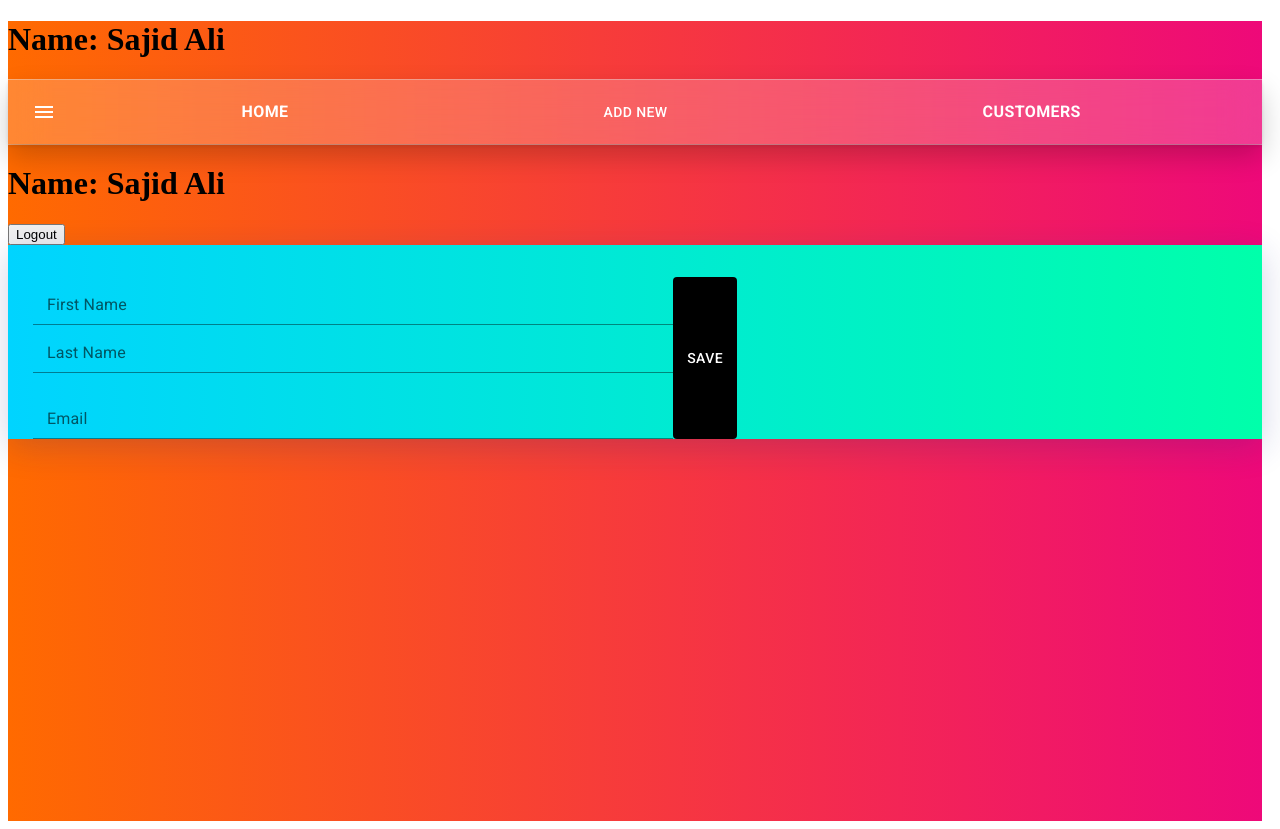
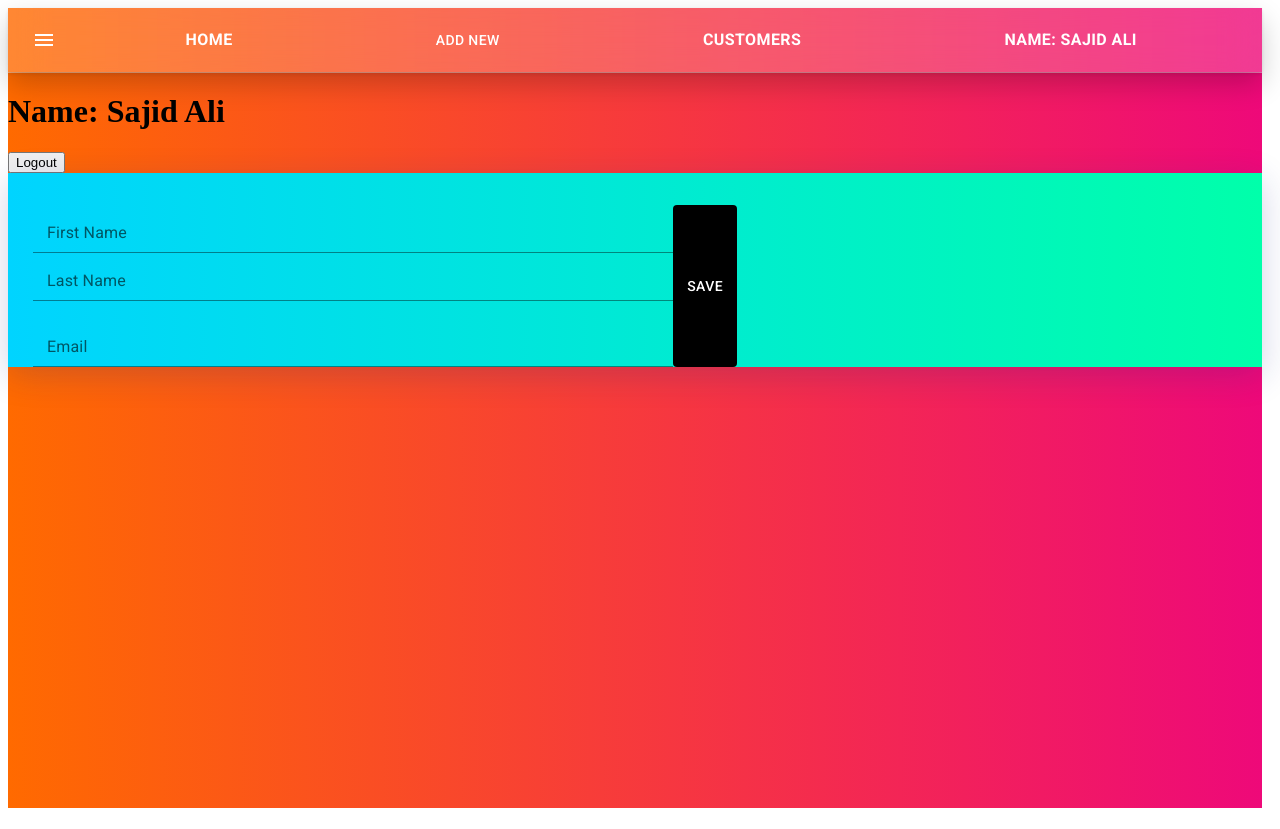
Before and after one commit to sajidali2444/react-node-training, a React (Create React App) app in the folder client/: page /customers/1 in a window 1280 px wide. Built offline with nearby package versions, Linux system fonts and the light colour scheme; no server answers.

Commit message:
useHistory

```diff
--- a/client/src/components/Maincontent.jsx
+++ b/client/src/components/Maincontent.jsx
@@ -1,9 +1,10 @@
-import React from 'react';
-import { Route, Switch } from 'react-router-dom';
-import { UserContext } from '../UserContext';
-import Customers from './Customers';
-import EditCustomer from './EditCustomer';
+import React from "react";
+import { Route, Switch, useHistory } from "react-router-dom";
+import { UserContext } from "../UserContext";
+import Customers from "./Customers";
+import EditCustomer from "./EditCustomer";
 const Maincontent = () => {
+  const history = useHistory();
   const {
     userDetail: { name },
     setUserDetail,
@@ -12,7 +13,14 @@ const Maincontent = () => {
   return (
     <div>
       <h1>Name: {name}</h1>
-      <button onClick={() => setUserDetail({})}>Logout</button>
+      <button
+        onClick={() => {
+          setUserDetail({});
+          history.push("/");
+        }}
+      >
+        Logout
+      </button>
       <Switch>
         <Route path="/" exact>
           <h1>Page 1</h1>
--- a/client/src/components/Menu.jsx
+++ b/client/src/components/Menu.jsx
@@ -1,12 +1,12 @@
-import MenuIcon from '@mui/icons-material/Menu';
-import AppBar from '@mui/material/AppBar';
-import Box from '@mui/material/Box';
-import Button from '@mui/material/Button';
-import IconButton from '@mui/material/IconButton';
-import Toolbar from '@mui/material/Toolbar';
-import * as React from 'react';
-import { NavLink } from 'react-router-dom';
-import { UserContext } from '../UserContext';
+import MenuIcon from "@mui/icons-material/Menu";
+import AppBar from "@mui/material/AppBar";
+import Box from "@mui/material/Box";
+import Button from "@mui/material/Button";
+import IconButton from "@mui/material/IconButton";
+import Toolbar from "@mui/material/Toolbar";
+import * as React from "react";
+import { NavLink } from "react-router-dom";
+import { UserContext } from "../UserContext";
 
 export default function Menu() {
   const {
@@ -14,14 +14,13 @@ export default function Menu() {
   } = React.useContext(UserContext);
   return (
     <Box sx={{ flexGrow: 1 }}>
-      <h1>Name: {name}</h1>
       <AppBar
         position="static"
         style={{
-          background: 'rgba(255, 255, 255, 0.2)',
-          backdropFilter: 'blur(18px)',
+          background: "rgba(255, 255, 255, 0.2)",
+          backdropFilter: "blur(18px)",
           boxShadow:
-            'rgba(0,0,0,0.2) 0px 12px 28px 0px, rgba(0,0,0,0.1) 0px 2px 4px 0px,rgba(255,255,255,0.5) 0px 0px 0px 1px',
+            "rgba(0,0,0,0.2) 0px 12px 28px 0px, rgba(0,0,0,0.1) 0px 2px 4px 0px,rgba(255,255,255,0.5) 0px 0px 0px 1px",
         }}
       >
         <Toolbar>
@@ -34,10 +33,10 @@ export default function Menu() {
           >
             <MenuIcon />
           </IconButton>
-          <Button color="inherit" style={{ flexGrow: '0.6' }}>
+          <Button color="inherit" style={{ flexGrow: "0.6" }}>
             <NavLink
               to="/"
-              style={{ textDecoration: 'none', color: 'white' }}
+              style={{ textDecoration: "none", color: "white" }}
               activeClassName="colorlink"
             >
               Home
@@ -47,19 +46,19 @@ export default function Menu() {
           {
             /*Object.keys(userDetail).length !== 0*/ name && (
               <>
-                <Button color="inherit" style={{ flexGrow: '0.6' }}>
+                <Button color="inherit" style={{ flexGrow: "0.6" }}>
                   <NavLink
                     to="/customer"
-                    style={{ textDecoration: 'none', color: 'white' }}
+                    style={{ textDecoration: "none", color: "white" }}
                     activeClassName="colorlink"
                   >
                     Add new
                   </NavLink>
                 </Button>
-                <Button color="inherit" style={{ flexGrow: '0.6' }}>
+                <Button color="inherit" style={{ flexGrow: "0.6" }}>
                   <NavLink
                     to="/customers"
-                    style={{ textDecoration: 'none', color: 'white' }}
+                    style={{ textDecoration: "none", color: "white" }}
                     activeClassName="colorlink"
                   >
                     Customers
@@ -68,6 +67,15 @@ export default function Menu() {
               </>
             )
           }
+          <Button color="inherit" style={{ flexGrow: "0.6" }}>
+            <NavLink
+              to="/customers"
+              style={{ textDecoration: "none", color: "white" }}
+              activeClassName="colorlink"
+            >
+              Name: {name ? name : "Guest"}
+            </NavLink>
+          </Button>
         </Toolbar>
       </AppBar>
     </Box>
```
Also changed, not shown: 2 other files (tests, documents, lock files or other folders).
